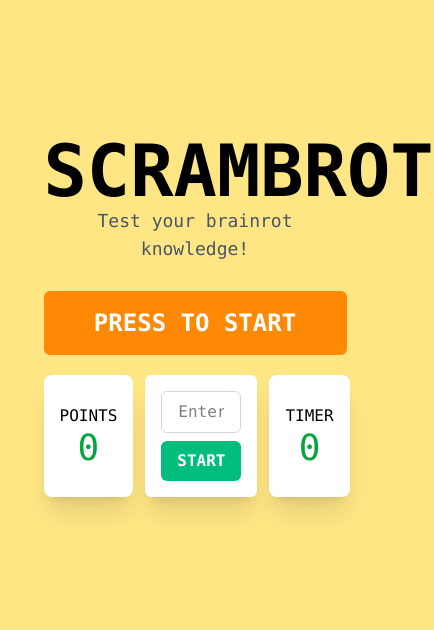
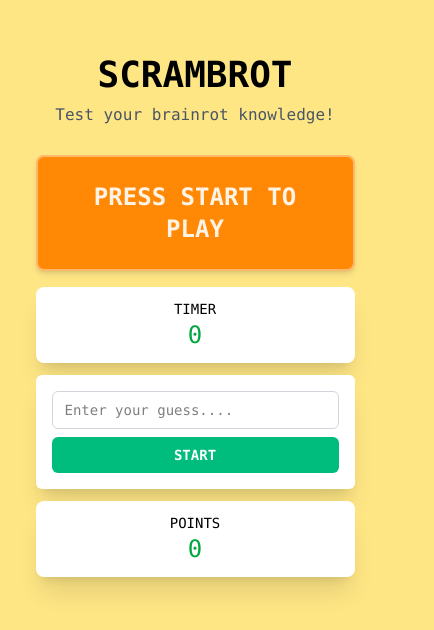
Before and after one commit to ycydro/scrambrot, a React (Vite) app: page / in a window 390 px wide. Shown: the part 106-736 px from the top of the page, 434 px wide, since content can reach past the window. Built offline with nearby package versions, Linux system fonts and the light colour scheme.

Commit message:
style(ui): improve ui/ux

```diff
--- a/src/App.jsx
+++ b/src/App.jsx
@@ -179,13 +179,17 @@ function App() {
 
   if (gameOver) {
     return (
-      <main className="p-6 space-y-4 w-[90vw] max-w-2xl mx-auto">
-        <div className="card flex-1 flex flex-col items-center justify-center border-amber-200 rounded-lg p-6 space-y-4">
-          <h2 className="text-2xl font-bold text-red-600">GAME OVER!</h2>
-          <p className="text-xl font-semibold">Final Score: {points} points</p>
+      <main className="p-4 sm:p-6 space-y-4 w-[90vw] max-w-2xl mx-auto">
+        <div className="card flex-1 flex flex-col items-center justify-center border-amber-200 rounded-lg p-4 sm:p-6 space-y-4">
+          <h2 className="text-xl sm:text-2xl font-bold text-red-600">
+            GAME OVER!
+          </h2>
+          <p className="text-lg sm:text-xl font-semibold">
+            Final Score: {points} points
+          </p>
           <button
             onClick={handlePlayAgain}
-            className="bg-emerald-500 hover:bg-emerald-600 active:bg-emerald-700 px-6 py-2 font-semibold"
+            className="bg-emerald-500 hover:bg-emerald-600 active:bg-emerald-700 px-4 sm:px-6 py-2 font-semibold rounded-md transition-colors w-full sm:w-auto"
           >
             Play Again
           </button>
@@ -195,11 +199,13 @@ function App() {
   }
 
   return (
-    <div className="w-[90vw] p-6 max-w-2xl mx-auto">
+    <div className="w-[90vw] p-4 sm:p-6 max-w-2xl mx-auto">
       {/* TITLE */}
-      <div className="text-center">
-        <h1 className="text-7xl font-black">SCRAMBROT</h1>
-        <p className="text-lg font-medium text-gray-600">
+      <div className="text-center mb-4 sm:mb-6">
+        <h1 className="text-4xl sm:text-5xl md:text-6xl lg:text-7xl font-black">
+          SCRAMBROT
+        </h1>
+        <p className="text-base sm:text-lg font-medium text-gray-600 mt-2">
           Test your brainrot knowledge!
         </p>
       </div>
@@ -211,14 +217,17 @@ function App() {
       {result && <GuessResult result={result} word={currentWord} />}
 
       {/* INPUT POINTS TIMER*/}
-      <div className="w-full flex gap-3 mt-5">
+      <div className="w-full flex flex-col sm:flex-row gap-3 sm:gap-4 mt-4 sm:mt-5">
         {/* POINTS */}
-        <div className="card flex-1 flex flex-col items-center justify-center border-amber-200 rounded-lg p-4">
-          <p>POINTS</p>
-          <p className="text-green-600 text-4xl">{points}</p>
+        <div className="card flex-1 flex flex-col items-center justify-center border-amber-200 rounded-lg p-3 sm:p-4 order-3 sm:order-1">
+          <p className="text-sm sm:text-base">POINTS</p>
+          <p className="text-green-600 text-2xl sm:text-3xl md:text-4xl">
+            {points}
+          </p>
         </div>
+
         {/* INPUT */}
-        <div className="card flex flex-col gap-2 flex-2">
+        <div className="card flex flex-col gap-2 flex-2 order-2 sm:order-2 w-full">
           <input
             type="text"
             value={guess}
@@ -234,20 +243,23 @@ function App() {
             }}
             placeholder="Enter your guess...."
             className="
-            border border-gray-300 px-4 py-2 rounded-md w-full focus:ring-2 focus:ring-amber-400 focus:outline-none transition
+            border border-gray-300 px-3 sm:px-4 py-2 rounded-md w-full focus:ring-2 focus:ring-amber-400 focus:outline-none transition text-sm sm:text-base
           "
           />
           <button
             onClick={isRunning ? handleSubmitGuess : initializeGame}
-            className="bg-emerald-500 hover:bg-emerald-600 active:bg-emerald-700 flex-1 rounded-md transition text-white font-semibold py-2"
+            className="bg-emerald-500 hover:bg-emerald-600 active:bg-emerald-700 flex-1 rounded-md transition text-white font-semibold py-2 px-4 text-sm sm:text-base"
           >
             {isRunning ? "SUBMIT" : "START"}
           </button>
         </div>
+
         {/* TIMER */}
-        <div className="card flex-1 flex flex-col items-center justify-center border-amber-200 rounded-lg p-4">
-          <p className="">TIMER</p>
-          <p className="text-green-600 text-4xl">{time}</p>
+        <div className="card flex-1 flex flex-col items-center justify-center border-amber-200 rounded-lg p-3 sm:p-4 order-1 sm:order-3">
+          <p className="text-sm sm:text-base">TIMER</p>
+          <p className="text-green-600 text-2xl sm:text-3xl md:text-4xl">
+            {time}
+          </p>
         </div>
       </div>
     </div>
--- a/src/components/ScrambledWord.jsx
+++ b/src/components/ScrambledWord.jsx
@@ -18,8 +18,15 @@ const ScrambledWord = ({ word }) => {
   }, [word]);
 
   return (
-    <div className="bg-orange-400 p-4 text-white font-bold text-center text-2xl mt-7 rounded-md">
-      {scrambledWord || "PRESS TO START"}
+    <div className="bg-orange-400 p-6 text-white font-bold text-center text-2xl mt-7 rounded-lg shadow-md border-2 border-orange-300 overflow-hidden">
+      {scrambledWord ? (
+        <div>
+          <div className="text-xs font-normal opacity-50">UNSCRAMBLE THIS:</div>
+          <div className="tracking-wider text-5xl">{scrambledWord}</div>
+        </div>
+      ) : (
+        <div className="opacity-90">PRESS START TO PLAY</div>
+      )}
     </div>
   );
 };
```
